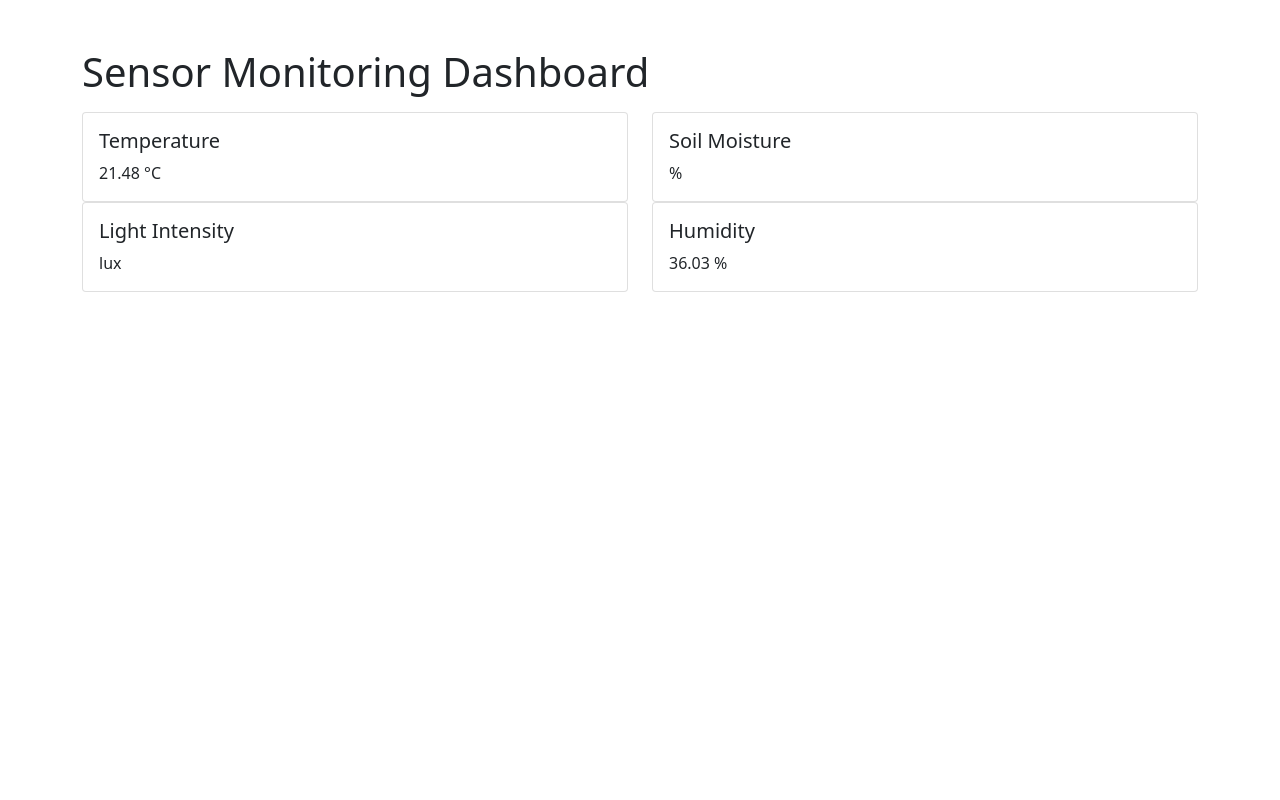
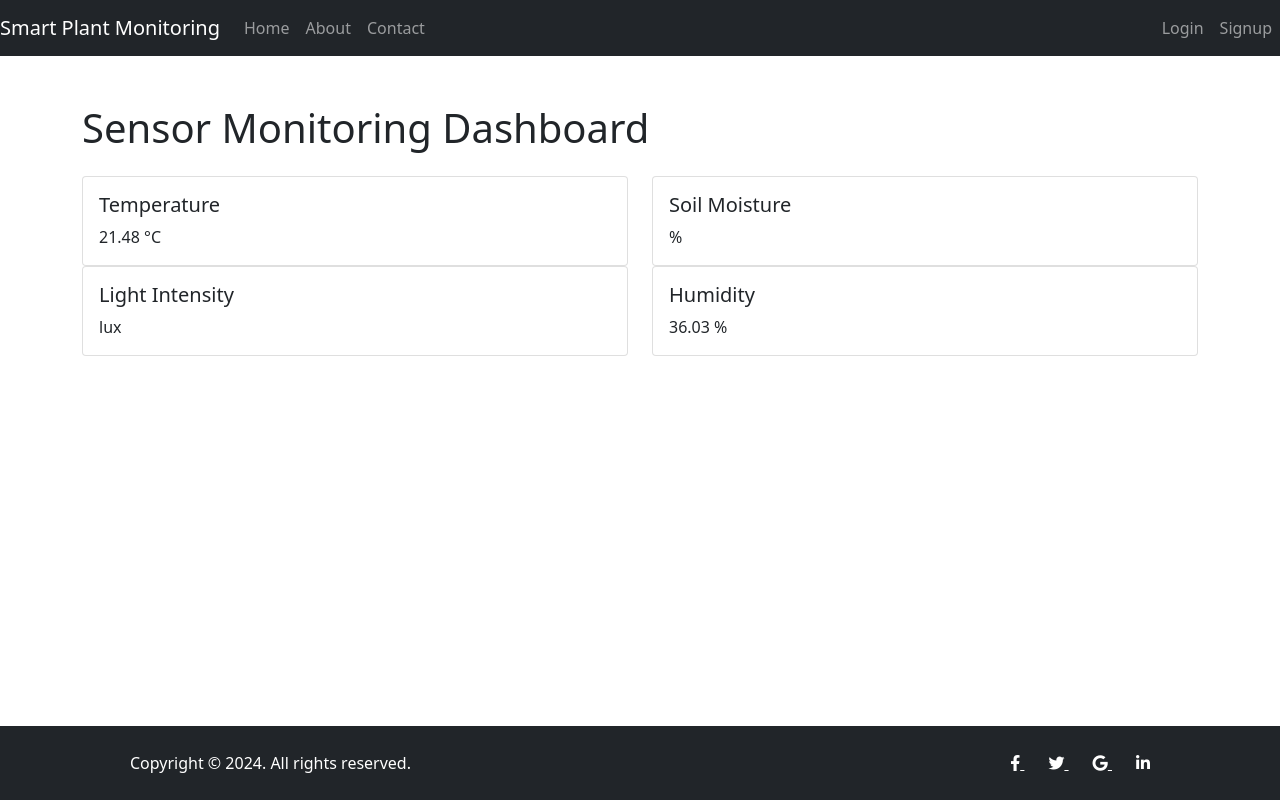
Before and after one commit to Tengenisu/smart-garden-monitoring-system-, a Flask app: page / in a window 1280 px wide. Run offline with Flask 3, Linux system fonts and the light colour scheme; data that the repository does not hold is empty; some libraries are stand-ins or nearby versions.

Commit message:
Update dashboard.html

```diff
--- a/template/dashboard.html
+++ b/template/dashboard.html
@@ -4,11 +4,60 @@
     <meta charset="UTF-8">
     <meta name="viewport" content="width=device-width, initial-scale=1.0">
     <link href="https://cdn.jsdelivr.net/npm/bootstrap@5.1.3/dist/css/bootstrap.min.css" rel="stylesheet">
-    <title>Sensor Dashboard</title>
+    <link href="https://cdnjs.cloudflare.com/ajax/libs/font-awesome/6.0.0-beta3/css/all.min.css" rel="stylesheet">
+    <title>Smart Plant Monitoring</title>
+    <style>
+        html, body {
+            height: 100%;
+        }
+        body {
+            display: flex;
+            flex-direction: column;
+        }
+        .main-content {
+            flex: 1;
+        }
+        .footer {
+            background-color: #212529;
+            color: #fff;
+            text-align: center;
+            padding: 1px;
+        }
+    </style>
 </head>
 <body>
-    <div class="container">
-        <h1 class="mt-5">Sensor Monitoring Dashboard</h1>
+    <!-- Navbar -->
+    <nav class="navbar navbar-expand-lg navbar-dark bg-dark">
+        <a class="navbar-brand" href="/">Smart Plant Monitoring</a>
+        <button class="navbar-toggler" type="button" data-bs-toggle="collapse" data-bs-target="#navbarNav" aria-controls="navbarNav" aria-expanded="false" aria-label="Toggle navigation">
+            <span class="navbar-toggler-icon"></span>
+        </button>
+        <div class="collapse navbar-collapse" id="navbarNav">
+            <ul class="navbar-nav me-auto">
+                <li class="nav-item">
+                    <a class="nav-link" href="/">Home</a>
+                </li>
+                <li class="nav-item">
+                    <a class="nav-link" href="/about">About</a>
+                </li>
+                <li class="nav-item">
+                    <a class="nav-link" href="/contact">Contact</a>
+                </li>
+            </ul>
+            <ul class="navbar-nav ms-auto">
+                <li class="nav-item">
+                    <a class="nav-link" href="/login">Login</a>
+                </li>
+                <li class="nav-item">
+                    <a class="nav-link" href="/signup">Signup</a>
+                </li>
+            </ul>
+        </div>
+    </nav>
+
+    <!-- Main content -->
+    <div class="container mt-5 main-content">
+        <h1 class="mb-4">Sensor Monitoring Dashboard</h1>
         <div class="row mt-3">
             <div class="col-md-6">
                 <div class="card">
@@ -44,5 +93,35 @@
             </div>
         </div>
     </div>
+
+    <!-- Footer -->
+    <footer class="footer">
+        <div class="container">
+            <div class="d-flex flex-column flex-md-row text-center text-md-start justify-content-between py-4 px-4 px-xl-5">
+                <!-- Copyright -->
+                <div class="mb-3 mb-md-0">
+                    Copyright © 2024. All rights reserved.
+                </div>
+                <!-- Right -->
+                <div>
+                    <a href="#!" class="text-white me-4">
+                        <i class="fab fa-facebook-f"></i>
+                    </a>
+                    <a href="#!" class="text-white me-4">
+                        <i class="fab fa-twitter"></i>
+                    </a>
+                    <a href="#!" class="text-white me-4">
+                        <i class="fab fa-google"></i>
+                    </a>
+                    <a href="#!" class="text-white">
+                        <i class="fab fa-linkedin-in"></i>
+                    </a>
+                </div>
+                <!-- Right -->
+            </div>
+        </div>
+    </footer>
+
+    <script src="https://cdn.jsdelivr.net/npm/bootstrap@5.1.3/dist/js/bootstrap.bundle.min.js"></script>
 </body>
 </html>
```
